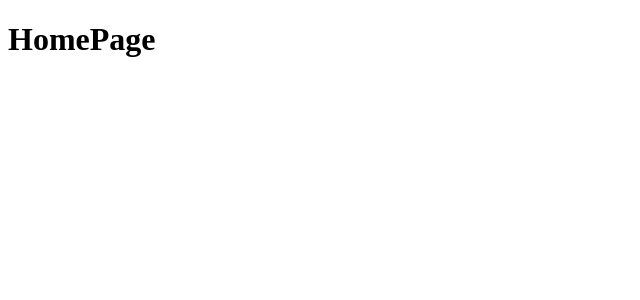
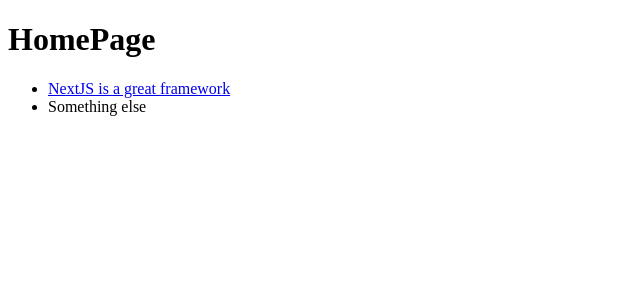
Before and after one commit to Raischmitt/Next.js-router-React, a Next.js app: page / in a window 1280 px wide. Shown: the top 300 px of the page, without its empty margins (0-640 px from the left). Built offline with nearby package versions, Linux system fonts and the light colour scheme.

Commit message:
iniciando

```diff
--- a/pages/index.js
+++ b/pages/index.js
@@ -1,7 +1,14 @@
+import Link from 'next/link';
+
 function HomePage() {
     return (
         <>
             <h1>HomePage</h1>
+            <ul>
+                <li>
+                    <Link href="/news/nextjs-is-a-great-framework">NextJS is a great framework</Link></li>
+                <li>Something else</li>
+            </ul>
         </>
     )
 }
```
Also changed, not shown: pages/news/[newsId]].js (added, +15 -0 lines), pages/news/index.js (added, +9 -0 lines).
